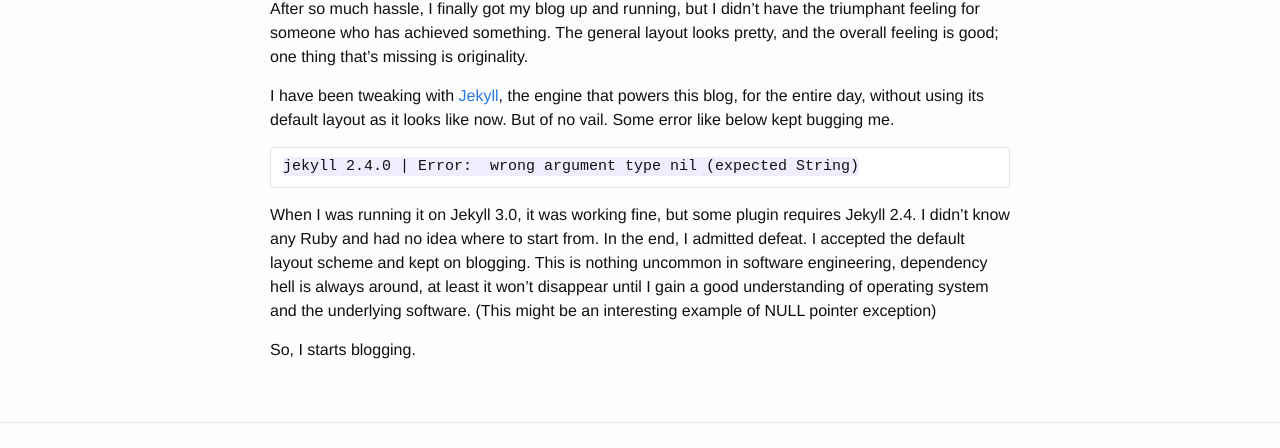
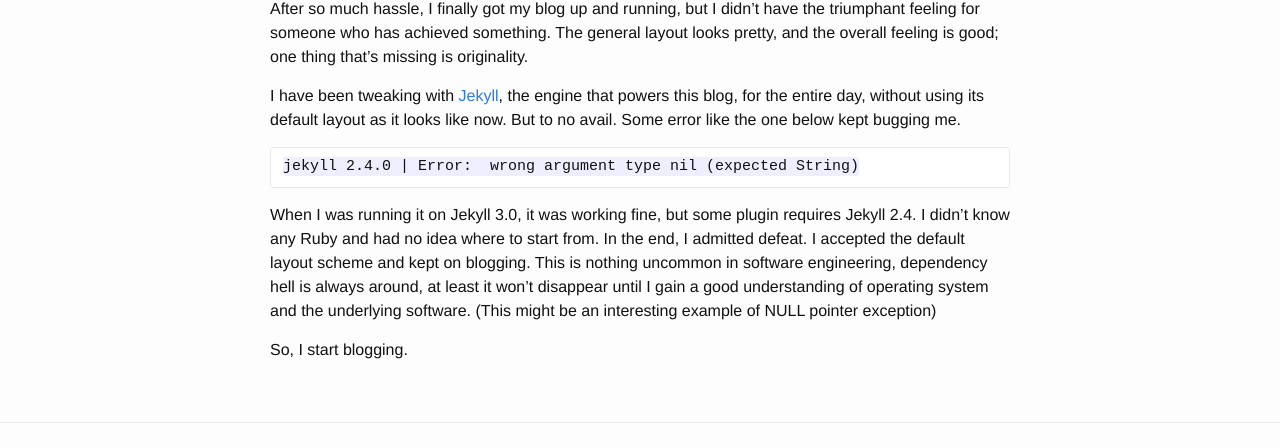
Before and after one commit to colinxy/colinxy.github.io, a Jekyll site: the page built from _posts/2015-11-08-hello-world.md, in a window 1280 px wide. Shown: the part 254-702 px from the top of the page. Built offline with Jekyll 4.4.1, drawn with Linux system fonts in a browser that asks for light colours.

Commit message:
fix grammatical error

````diff
--- a/_posts/2015-11-08-hello-world.md
+++ b/_posts/2015-11-08-hello-world.md
@@ -15,7 +15,7 @@ good; one thing that's missing is originality.
 
 I have been tweaking with [Jekyll](http://jekyllrb.com/), the engine that powers this blog, for
 the entire day, without using its default layout as it looks like now.
-But of no vail. Some error like below kept bugging me.
+But to no avail. Some error like the one below kept bugging me.
 
 ```
 jekyll 2.4.0 | Error:  wrong argument type nil (expected String)
@@ -29,4 +29,4 @@ dependency hell is always around, at least it won't disappear until I gain
 a good understanding of operating system and the underlying software.
 (This might be an interesting example of NULL pointer exception)
 
-So, I starts blogging.
+So, I start blogging.
````
